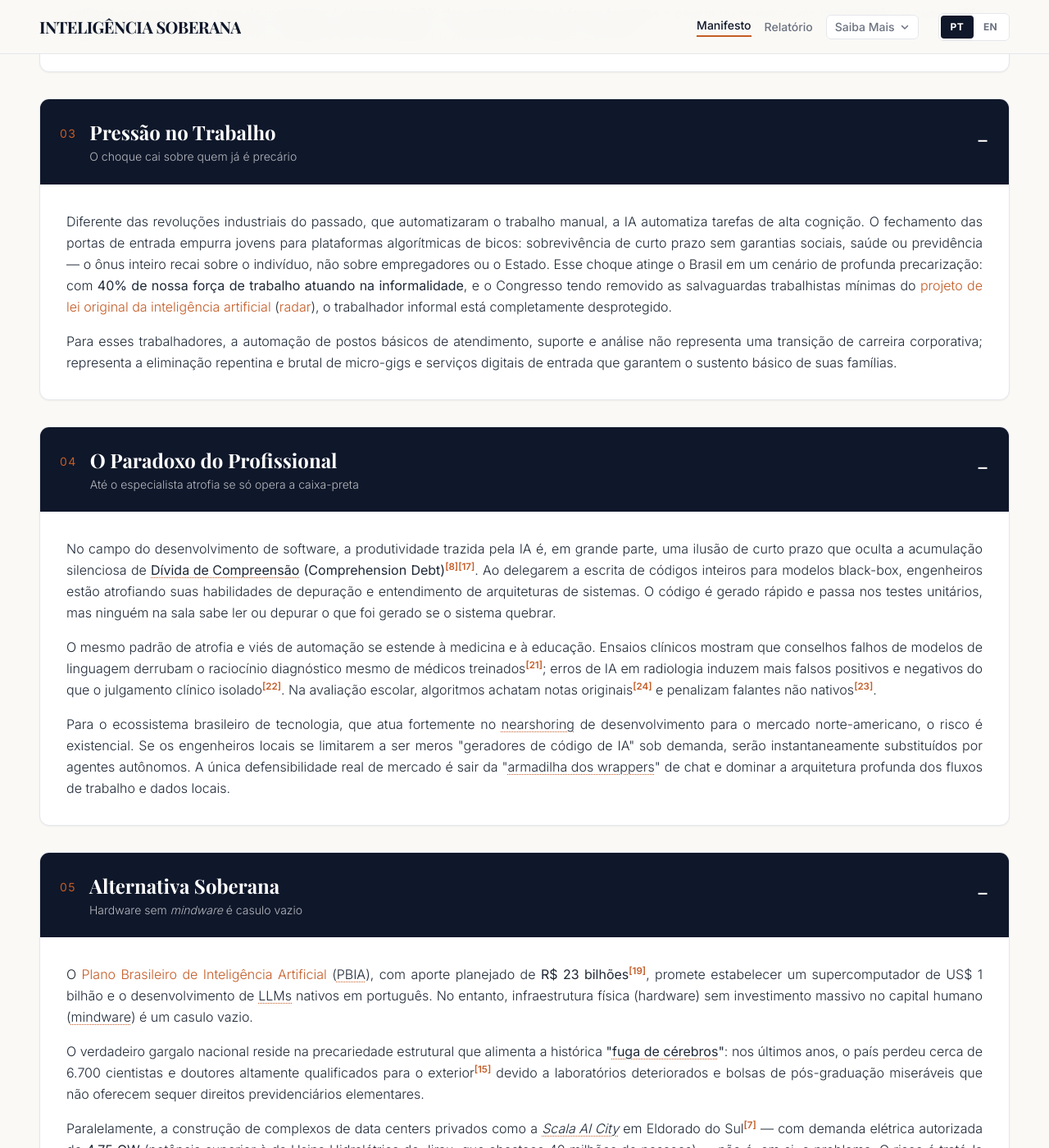
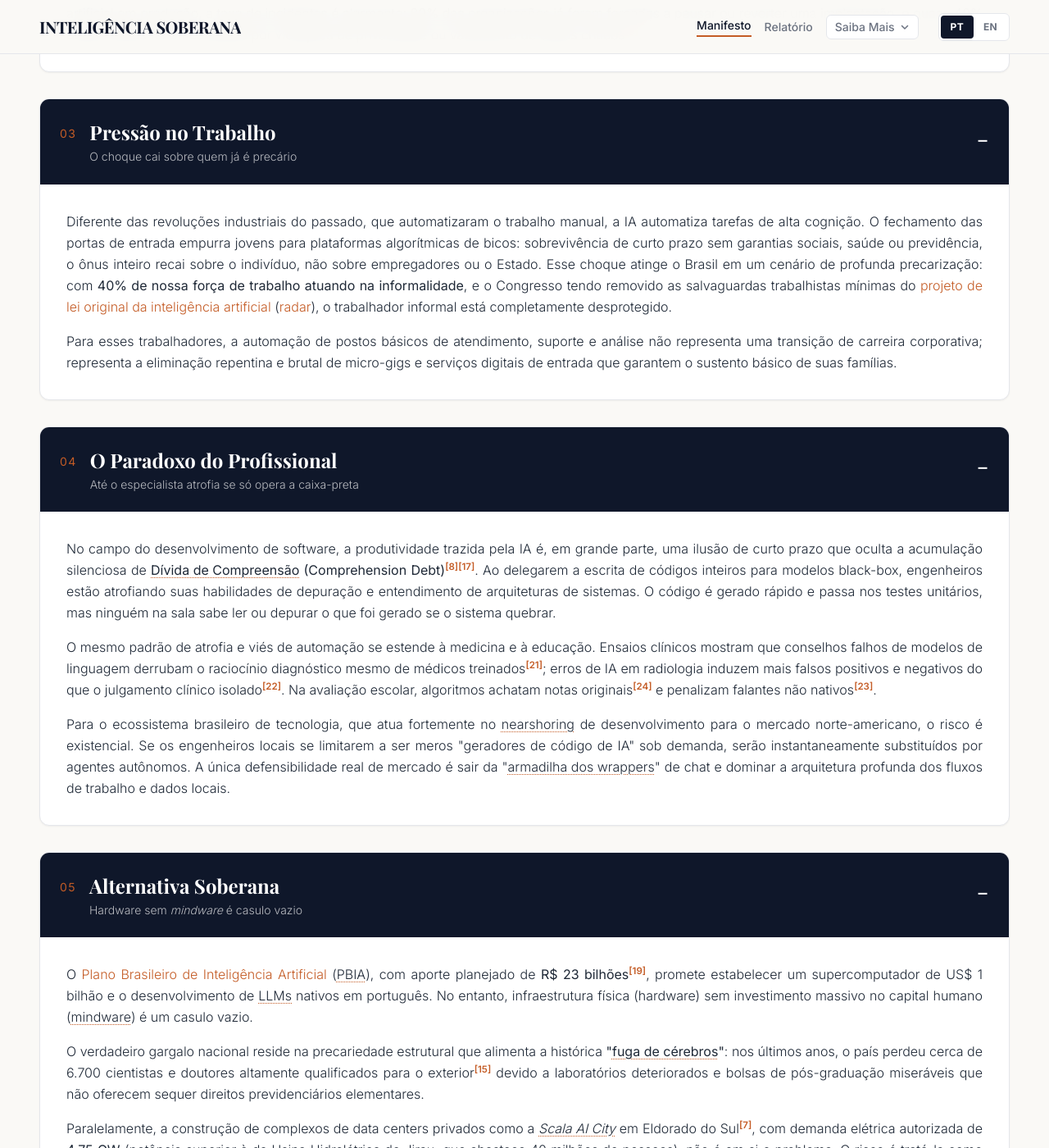
Before and after one commit to jcfausto/inteligenciasoberana.github.io, a Jekyll site: the page built from index.html, in a window 1280 px wide and 1400 px high, scrolled down 2493 px. Shown: the whole window at 82% size. Built offline with Jekyll 4.4.1, drawn with Linux system fonts in a browser that asks for light colours; nearby versions of some CDN libraries; some web fonts are replaced; comment, search, counter and statistics services are not loaded; some of the changed text lies outside the part shown.

Commit message:
Text edtis

```diff
--- a/index.html
+++ b/index.html
@@ -222,7 +222,7 @@
         <div id="content-sec3" class="p-6 md:p-8">
             <div class="lang-pt space-y-4 text-gray-800 leading-relaxed font-light text-justify">
                 <p>
-                    Diferente das revoluções industriais do passado, que automatizaram o trabalho manual, a IA automatiza tarefas de alta cognição. O fechamento das portas de entrada empurra jovens para plataformas algorítmicas de bicos: sobrevivência de curto prazo sem garantias sociais, saúde ou previdência — o ônus inteiro recai sobre o indivíduo, não sobre empregadores ou o Estado. Esse choque atinge o Brasil em um cenário de profunda precarização: com <strong>40% de nossa força de trabalho atuando na informalidade</strong>, e o Congresso tendo removido as salvaguardas trabalhistas mínimas do {% include official-link.html href="https://www.camara.leg.br/proposicoesWeb/fichadetramitacao?idProposicao=2487262" text="projeto de lei original da inteligência artificial" %} (<a href="{{ '/marco-legal.html' | relative_url }}" class="text-terracotta hover:underline">radar</a>), o trabalhador informal está completamente desprotegido.
+                    Diferente das revoluções industriais do passado, que automatizaram o trabalho manual, a IA automatiza tarefas de alta cognição. O fechamento das portas de entrada empurra jovens para plataformas algorítmicas de bicos: sobrevivência de curto prazo sem garantias sociais, saúde ou previdência, o ônus inteiro recai sobre o indivíduo, não sobre empregadores ou o Estado. Esse choque atinge o Brasil em um cenário de profunda precarização: com <strong>40% de nossa força de trabalho atuando na informalidade</strong>, e o Congresso tendo removido as salvaguardas trabalhistas mínimas do {% include official-link.html href="https://www.camara.leg.br/proposicoesWeb/fichadetramitacao?idProposicao=2487262" text="projeto de lei original da inteligência artificial" %} (<a href="{{ '/marco-legal.html' | relative_url }}" class="text-terracotta hover:underline">radar</a>), o trabalhador informal está completamente desprotegido.
                 </p>
                 <p>
                     Para esses trabalhadores, a automação de postos básicos de atendimento, suporte e análise não representa uma transição de carreira corporativa; representa a eliminação repentina e brutal de micro-gigs e serviços digitais de entrada que garantem o sustento básico de suas famílias.
@@ -310,7 +310,7 @@
                     O verdadeiro gargalo nacional reside na precariedade estrutural que alimenta a histórica <strong>"{% include glossary-term.html id="fuga-cerebros" text="fuga de cérebros" %}"</strong>: nos últimos anos, o país perdeu cerca de 6.700 cientistas e doutores altamente qualificados para o exterior<sup class="cite"><a href="relatorio.html#ref-15">[15]</a></sup> devido a laboratórios deteriorados e bolsas de pós-graduação miseráveis que não oferecem sequer direitos previdenciários elementares.
                 </p>
                 <p>
-                    Paralelamente, a construção de complexos de data centers privados como a <em>{% include glossary-term.html id="scala-ai-city" text="Scala AI City" %}</em> em Eldorado do Sul<sup class="cite"><a href="relatorio.html#ref-7">[7]</a></sup> — com demanda elétrica autorizada de <strong>4,75 GW</strong> (potência superior à da Usina Hidrelétrica de Jirau, que abastece 40 milhões de pessoas) — não é, em si, o problema. O risco é tratá-la como solução única e reduzir o país a ser somente uma <strong>"{% include glossary-term.html id="fazenda-dados" text="fazenda de dados" %}"</strong>. Enquanto o governo federal concede isenção de 100% de impostos federais para a importação de servidores corporativos por cinco anos<sup class="cite"><a href="relatorio.html#ref-18">[18]</a></sup>, as nossas universidades sofrem cortes crônicos e operam com menos de metade do orçamento discricionário que possuíam em 2014.
+                    Paralelamente, a construção de complexos de data centers privados como a <em>{% include glossary-term.html id="scala-ai-city" text="Scala AI City" %}</em> em Eldorado do Sul<sup class="cite"><a href="relatorio.html#ref-7">[7]</a></sup>, com demanda elétrica autorizada de <strong>4,75 GW</strong> (potência superior à da Usina Hidrelétrica de Jirau, que abastece 40 milhões de pessoas), não é em si o problema. O risco é tratá-la como solução única e reduzir o país a ser somente uma <strong>"{% include glossary-term.html id="fazenda-dados" text="fazenda de dados" %}"</strong>. Enquanto o governo federal concede isenção de 100% de impostos federais para a importação de servidores corporativos por cinco anos<sup class="cite"><a href="relatorio.html#ref-18">[18]</a></sup>, as nossas universidades sofrem cortes crônicos e operam com menos de metade do orçamento discricionário que possuíam em 2014.
                 </p>
             </div>
             <div class="lang-en space-y-4 text-gray-800 leading-relaxed font-light">
@@ -342,7 +342,7 @@
                 <span class="lang-en">The Opportunity Cost of Brazilian Science</span>
             </h2>
             <p class="text-gray-400 text-sm mt-2 font-light lang-pt">
-                O orçamento de capital para manter laboratórios científicos em todas as {% include universities-phrase.html text="69 universidades federais do Brasil" %} em 2026 é de apenas R$ 335,9 milhões. Compare esse teto nacional com o valor federal distribuído por deputados para shows artísticos em pequenas cidades sem saneamento ou hospitais — e com o {% include glossary-term.html id="ideb" text="IDEB" %} municipal (2023) e o salário médio dos professores da rede municipal (2020). Passe o cursor no nome da cidade para cobertura de água, esgoto, lixo e PIB per capita (Censo 2022):
+                O orçamento de capital para manter laboratórios científicos em todas as {% include universities-phrase.html text="69 universidades federais do Brasil" %} em 2026 é de apenas R$ 335,9 milhões. Compare esse teto nacional com o valor federal distribuído por deputados para shows artísticos em pequenas cidades sem saneamento ou hospitais, e com o {% include glossary-term.html id="ideb" text="IDEB" %} municipal (2023) e o salário médio dos professores da rede municipal (2020). Passe o cursor no nome da cidade para cobertura de água, esgoto, lixo e PIB per capita (Censo 2022):
             </p>
             <p class="text-gray-400 text-sm mt-2 font-light lang-en">
                 The 2026 capital budget to maintain scientific laboratories across all {% include universities-phrase.html text="69 federal universities in Brazil" %} is just R$ 335.9 million. Compare that national ceiling with federal funds distributed by deputies for pop concerts in small towns without sanitation or hospitals — and with each town’s 2023 municipal {% include glossary-term.html id="ideb" text="IDEB" %} and 2020 mean municipal-teacher pay. Hover a city name for water, sewer, waste collection, and GDP per capita (2022 Census):
```
